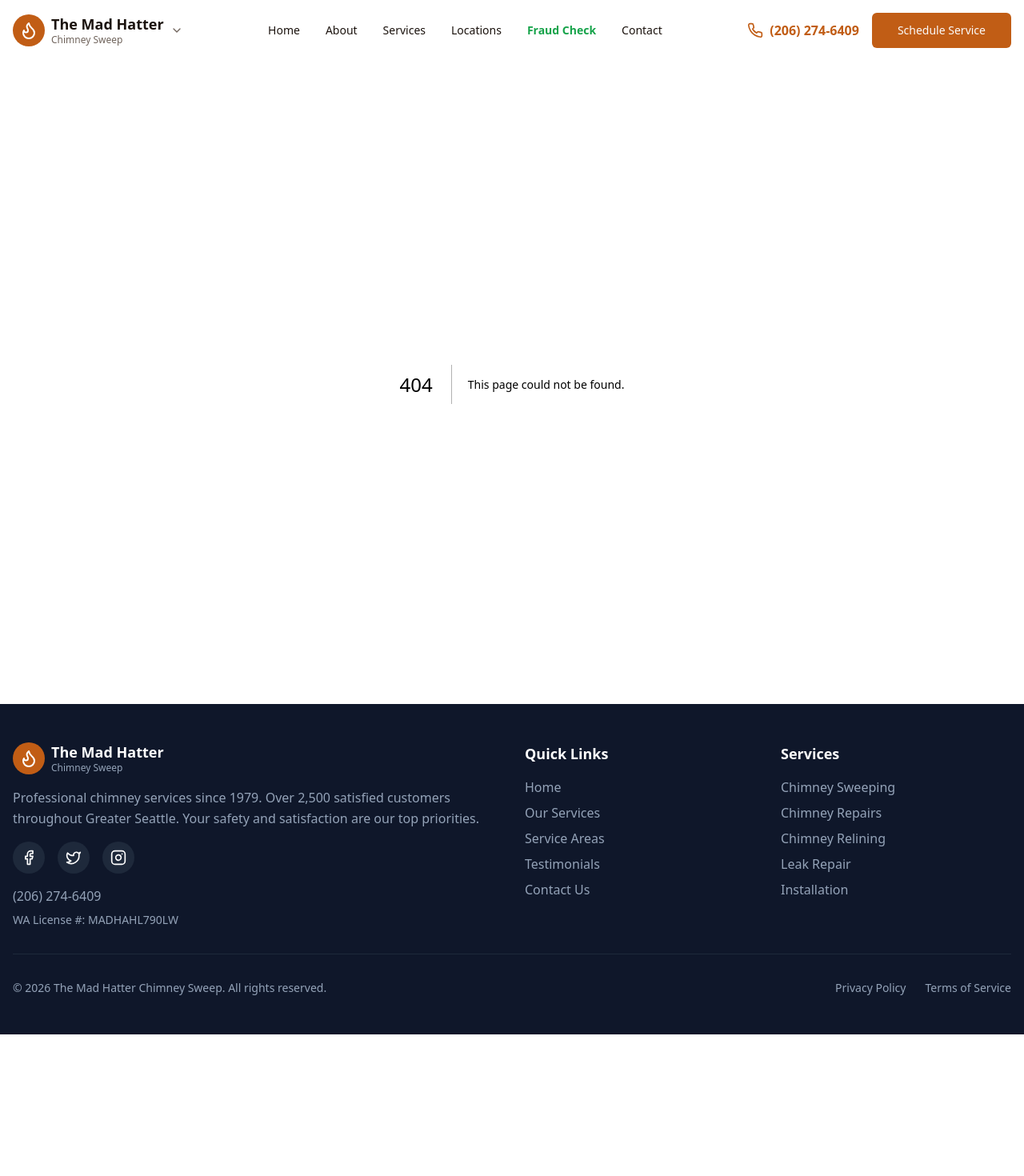
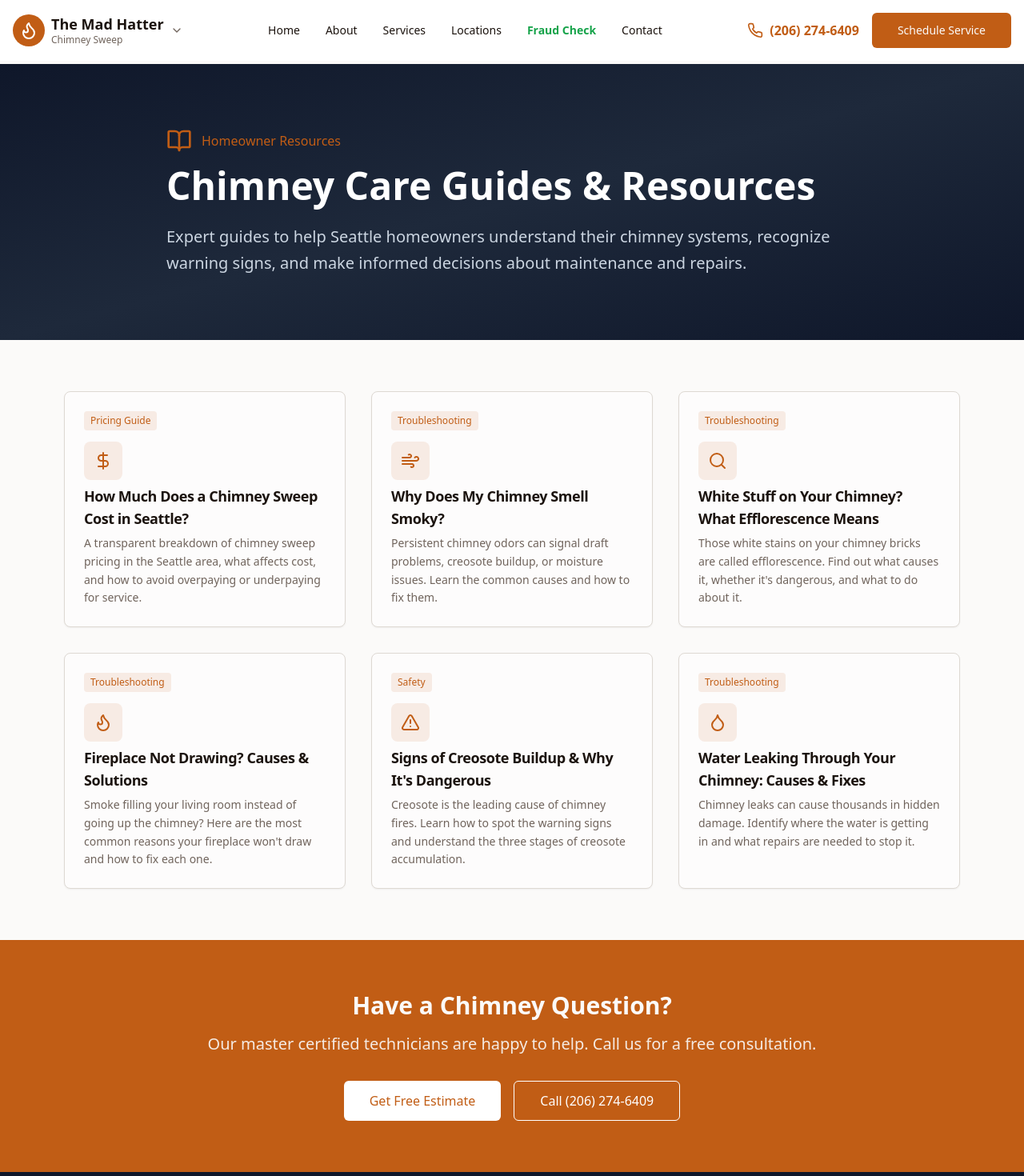
Before and after one commit to jaystonez/mad-hatter-chimney-sweep, a Next.js app: page /resources in a window 1280 px wide. Before the commit this address had no page. Shown: the top 1470 px of the page at 80% size. Before the commit the page ends 1293 px from the top, so only its background shows below. Built offline with nearby package versions, Linux system fonts and the light colour scheme; a web font is replaced by a local one.

Commit message:
Add resources index page with article listings

```diff
--- /dev/null
+++ b/app/resources/page.tsx
@@ -0,0 +1,120 @@
+import type { Metadata } from "next"
+import Link from "next/link"
+import { Card, CardContent, CardDescription, CardHeader, CardTitle } from "@/components/ui/card"
+import { BookOpen, DollarSign, Wind, Droplet, Flame, AlertTriangle, Search } from "lucide-react"
+
+export const metadata: Metadata = {
+  title: "Chimney Resources & Guides | Mad Hatter Chimney Sweep",
+  description: "Expert chimney care guides for Seattle homeowners. Learn about chimney sweep costs, common chimney problems, maintenance tips, and when to call a professional.",
+}
+
+const articles = [
+  {
+    title: "How Much Does a Chimney Sweep Cost in Seattle?",
+    slug: "chimney-sweep-cost",
+    icon: DollarSign,
+    description: "A transparent breakdown of chimney sweep pricing in the Seattle area, what affects cost, and how to avoid overpaying or underpaying for service.",
+    category: "Pricing Guide",
+  },
+  {
+    title: "Why Does My Chimney Smell Smoky?",
+    slug: "chimney-smells-smoky",
+    icon: Wind,
+    description: "Persistent chimney odors can signal draft problems, creosote buildup, or moisture issues. Learn the common causes and how to fix them.",
+    category: "Troubleshooting",
+  },
+  {
+    title: "White Stuff on Your Chimney? What Efflorescence Means",
+    slug: "white-stuff-on-chimney",
+    icon: Search,
+    description: "Those white stains on your chimney bricks are called efflorescence. Find out what causes it, whether it's dangerous, and what to do about it.",
+    category: "Troubleshooting",
+  },
+  {
+    title: "Fireplace Not Drawing? Causes & Solutions",
+    slug: "fireplace-not-drawing",
+    icon: Flame,
+    description: "Smoke filling your living room instead of going up the chimney? Here are the most common reasons your fireplace won't draw and how to fix each one.",
+    category: "Troubleshooting",
+  },
+  {
+    title: "Signs of Creosote Buildup & Why It's Dangerous",
+    slug: "creosote-buildup-signs",
+    icon: AlertTriangle,
+    description: "Creosote is the leading cause of chimney fires. Learn how to spot the warning signs and understand the three stages of creosote accumulation.",
+    category: "Safety",
+  },
+  {
+    title: "Water Leaking Through Your Chimney: Causes & Fixes",
+    slug: "water-leaking-through-chimney",
+    icon: Droplet,
+    description: "Chimney leaks can cause thousands in hidden damage. Identify where the water is getting in and what repairs are needed to stop it.",
+    category: "Troubleshooting",
+  },
+]
+
+export default function ResourcesPage() {
+  return (
+    <main className="min-h-screen">
+      {/* Hero Section */}
+      <section className="bg-gradient-to-br from-slate-900 via-slate-800 to-slate-900 text-white py-20">
+        <div className="container mx-auto px-4 max-w-4xl">
+          <div className="flex items-center gap-3 mb-4">
+            <BookOpen className="h-8 w-8 text-primary" />
+            <span className="text-primary font-medium">Homeowner Resources</span>
+          </div>
+          <h1 className="text-4xl md:text-5xl font-bold mb-6">
+            Chimney Care Guides & Resources
+          </h1>
+          <p className="text-xl text-slate-300 leading-relaxed">
+            Expert guides to help Seattle homeowners understand their chimney systems, recognize warning signs, and make informed decisions about maintenance and repairs.
+          </p>
+        </div>
+      </section>
+
+      {/* Articles Grid */}
+      <section className="py-16">
+        <div className="container mx-auto px-4 max-w-6xl">
+          <div className="grid md:grid-cols-2 lg:grid-cols-3 gap-8">
+            {articles.map((article) => (
+              <Link key={article.slug} href={`/resources/${article.slug}`}>
+                <Card className="h-full hover:shadow-lg transition-shadow cursor-pointer group">
+                  <CardHeader>
+                    <div className="flex items-center justify-between mb-2">
+                      <span className="text-xs font-medium text-primary bg-primary/10 px-2 py-1 rounded">{article.category}</span>
+                    </div>
+                    <div className="w-12 h-12 bg-primary/10 rounded-lg flex items-center justify-center mb-4">
+                      <article.icon className="w-6 h-6 text-primary" />
+                    </div>
+                    <CardTitle className="text-lg group-hover:text-primary transition-colors">{article.title}</CardTitle>
+                    <CardDescription className="text-sm leading-relaxed">{article.description}</CardDescription>
+                  </CardHeader>
+                </Card>
+              </Link>
+            ))}
+          </div>
+        </div>
+      </section>
+
+      {/* CTA Section */}
+      <section className="bg-primary text-primary-foreground py-16">
+        <div className="container mx-auto px-4 text-center">
+          <h2 className="text-3xl font-bold mb-4">
+            Have a Chimney Question?
+          </h2>
+          <p className="text-xl mb-8 opacity-90">
+            Our master certified technicians are happy to help. Call us for a free consultation.
+          </p>
+          <div className="flex flex-col sm:flex-row gap-4 justify-center">
+            <Link href="/#contact" className="inline-flex items-center justify-center rounded-md bg-white text-primary px-8 py-3 font-medium hover:bg-white/90 transition-colors">
+              Get Free Estimate
+            </Link>
+            <a href="tel:+12062746409" className="inline-flex items-center justify-center rounded-md border border-white text-white px-8 py-3 font-medium hover:bg-white hover:text-primary transition-colors">
+              Call (206) 274-6409
+            </a>
+          </div>
+        </div>
+      </section>
+    </main>
+  )
+}
```
